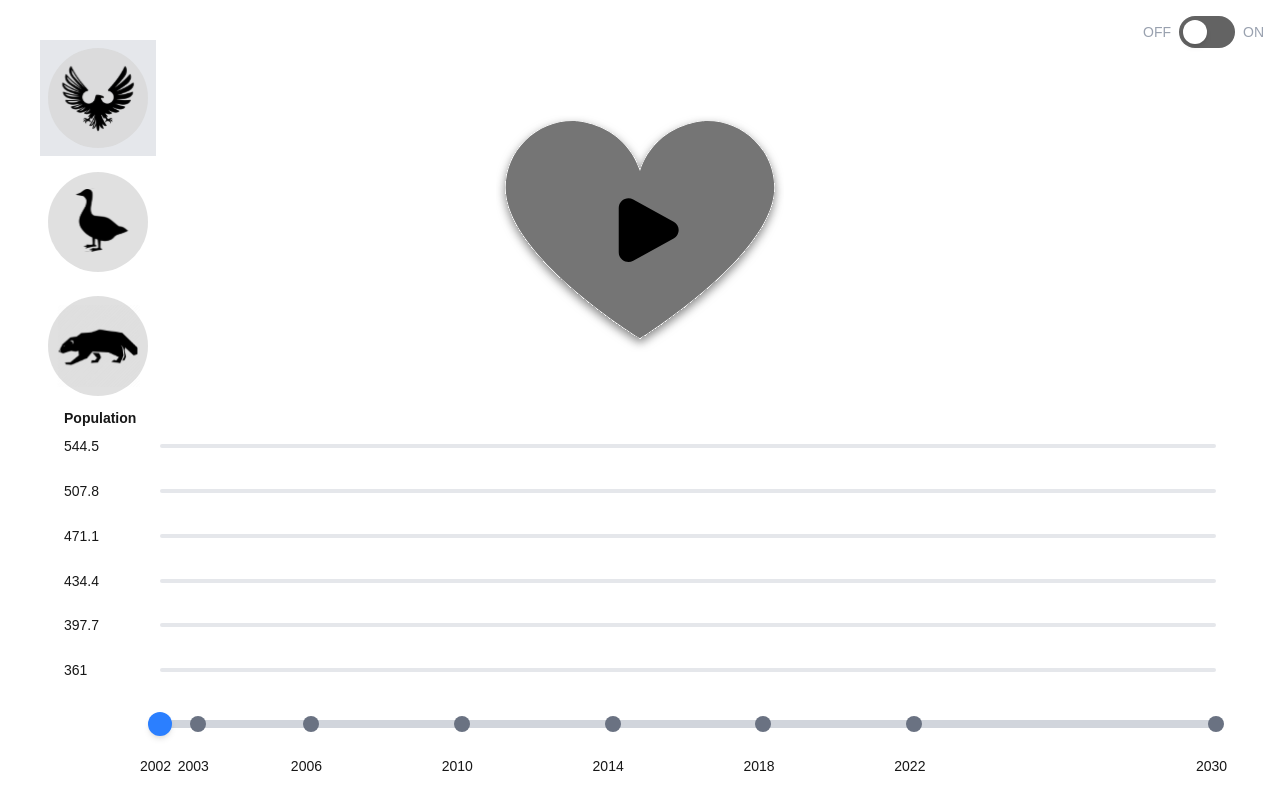
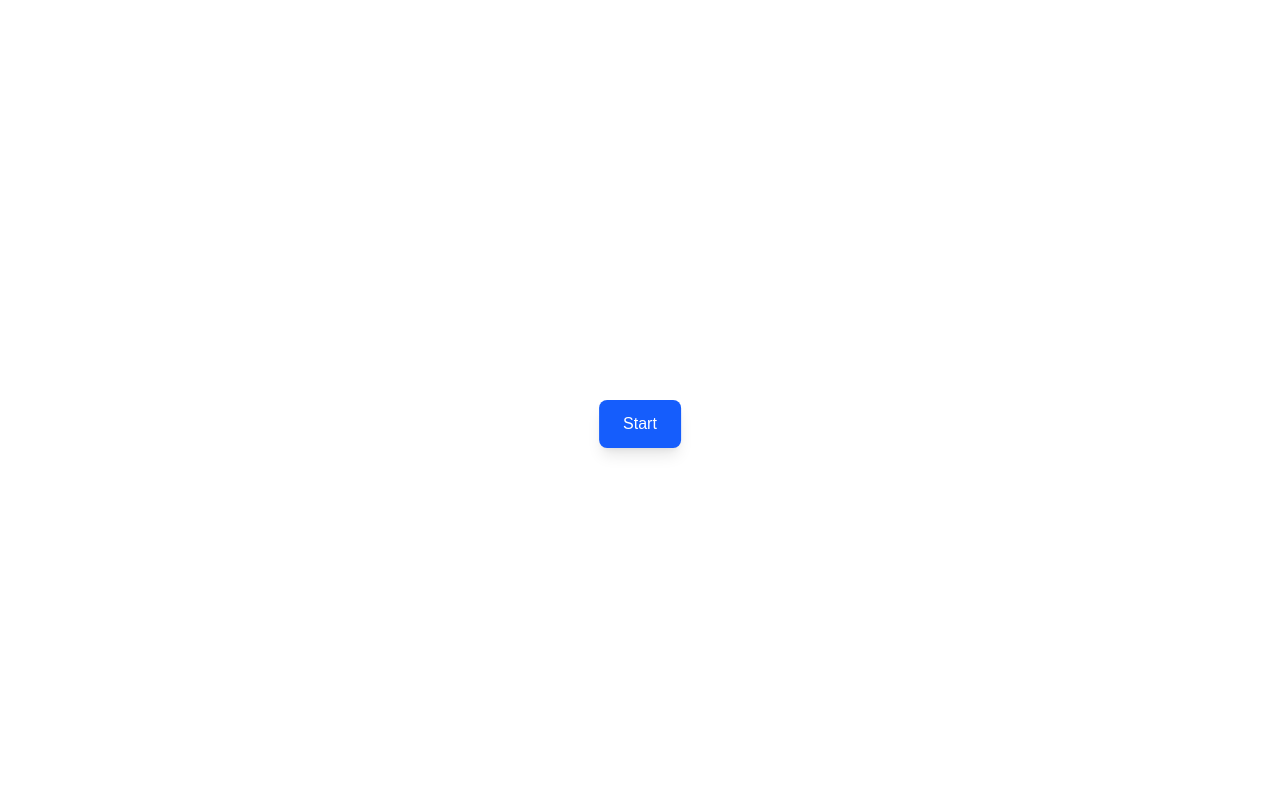
Before and after one commit to hsinlun99/sound-in-interaction, a Next.js app: page / in a window 1280 px wide. Built offline with nearby package versions, Linux system fonts and the light colour scheme.

Commit message:
feat: :sparkles: draft of new slider

```diff
--- /dev/null
+++ b/src/components/InteractiveSlider.tsx
@@ -0,0 +1,94 @@
+import { useEffect, useState } from "react";
+
+interface InteractiveSliderProps {
+  audioContext: AudioContext | null;
+  years: number[];
+}
+
+const InteractiveSlider: React.FC<InteractiveSliderProps> = ({ years, audioContext }) => {
+  const [position, setPosition] = useState(0);
+
+  // 計算當前年份索引
+  const getYearIndex = (pos: number) => {
+    const segmentCount = years.length - 1;
+    const segmentSize = 100 / segmentCount;
+    return Math.round(pos / segmentSize);
+  };
+
+
+  // 確定當前年份
+  const currentIndex = getYearIndex(position);
+
+  // 小幅度移動的步長 (較小的值使移動更平滑)
+  const moveStep = 3;
+
+  // 處理移動到左側的函數
+  const handleMoveLeft = () => {
+    if (position > 0) {
+      setPosition(Math.max(0, position - moveStep));
+    }
+  };
+
+  // 處理移動到右側的函數
+  const handleMoveRight = () => {
+    if (position < 100) {
+      setPosition(Math.min(100, position + moveStep));
+    }
+  };
+
+  // for debugging
+  useEffect(() => {
+    console.log("Current year:", years[currentIndex]);
+  }, [currentIndex, years])
+
+
+  return (
+    <>
+      <div className="flex flex-col items-center w-full mx-auto p-4">
+        {/* 滑塊軌道 */}
+        <div className="relative w-full h-2 bg-gray-200 rounded-full mb-2">
+          {/* 滑塊拇指 */}
+          <div
+            className="absolute w-6 h-6 bg-blue-500 rounded-full -ml-3 -mt-2 cursor-pointer shadow-md hover:bg-blue-600 transition-colors"
+            style={{ left: `${position}%` }}
+          ></div>
+        </div>
+
+        {/* 標籤容器 */}
+        <div className="relative w-full flex justify-between">
+          {years.map((year, index) => {
+            // 計算每個標籤的位置百分比
+            return (
+              <div
+                key={year}
+                className={`text-sm ${index === currentIndex ? 'text-blue-500 font-bold' : 'text-gray-500'}`}
+              >
+                {year}
+              </div>
+            );
+          })}
+        </div>
+
+        {/* 控制按鈕區域 */}
+        <div className="flex justify-between w-full mb-2">
+          <button
+            onClick={handleMoveLeft}
+            disabled={position <= 0}
+            className="px-4 py-2 bg-blue-500 text-white rounded disabled:bg-gray-300"
+          >
+            ← 向左移動
+          </button>
+          <button
+            onClick={handleMoveRight}
+            disabled={position >= 100}
+            className="px-4 py-2 bg-blue-500 text-white rounded disabled:bg-gray-300"
+          >
+            向右移動 →
+          </button>
+        </div>
+      </div>
+    </>
+  );
+};
+
+export default InteractiveSlider;
--- /dev/null
+++ b/src/components/StartButton.tsx
@@ -0,0 +1,16 @@
+interface StartButtonProps {
+  onClick: () => void;
+}
+
+const StartButton: React.FC<StartButtonProps> = ({ onClick }) => {
+  return (
+    <button
+      className="absolute top-[10%] left-[50%] transform -translate-x-1/2 px-6 py-3 bg-blue-600 text-white rounded-lg shadow-lg"
+      onClick={onClick}
+    >
+      Start
+    </button>
+  );
+};
+
+export default StartButton;
--- a/src/pages/index.tsx
+++ b/src/pages/index.tsx
@@ -1,68 +1,74 @@
-import TimeLine from "@/components/TimeLine";
-import Image from "next/image";
 import React, { useState } from "react";
-import AnimalData from "../../public/data/animals-data.json"
+import StartButton from "@/components/StartButton";
+import InteractiveSlider from "@/components/InteractiveSlider";
+import AnimalData from "../../public/data/animals-data.json";
 
 export default function Home() {
-  // State to track which animal tab is active
-  const [activeAnimal, setActiveAnimal] = useState("eagle");
-
-  // Handler for button clicks
-  const handleAnimalClick = (animal: React.SetStateAction<string>) => {
-    setActiveAnimal(animal);
-  };
+  const [audioContext, setAudioContext] = useState<AudioContext | null>(null);
+  const [isAudioReady, setIsAudioReady] = useState<boolean>(false);
 
   const eagle = AnimalData[0];
-  const goose = AnimalData[1];
-  const wolverine = AnimalData[2];
-
-  return (
-    <div className="grid min-h-screen">
-
-      {/* Left sidebar with tabs (1/12 width) */}
-      <div className="absolute top-10 left-10 flex flex-col items-center gap-2">
-        <button
-          className={`row-span-1 p-2 ${activeAnimal === "eagle" ? "bg-gray-200" : ""}`}
-          onClick={() => handleAnimalClick("eagle")}
-        >
-          <Image src="/image/animal-eagle.svg" alt="eagle's icon" width={100} height={100} priority />
-        </button>
-        <button
-          className={`row-span-1 p-2 ${activeAnimal === "goose" ? "bg-gray-200" : ""}`}
-          onClick={() => handleAnimalClick("goose")}
-        >
-          <Image src="/image/animal-goose.svg" alt="goose's icon" width={100} height={100} priority />
-        </button>
-        <button
-          className={`row-span-1 p-2 ${activeAnimal === "wolverine" ? "bg-gray-200" : ""}`}
-          onClick={() => handleAnimalClick("wolverine")}
-        >
-          <Image src="/image/animal-wolverine.svg" alt="wolverine's icon" width={100} height={100} priority />
-        </button>
-      </div>
 
 
-      <div className="grid row-span-full grid-rows-12">
-        {/* Content for animals - only show the active one */}
-        {activeAnimal === "eagle" && (
-          <div className="row-span-full">
-            <TimeLine years={eagle.years} yearAudios={eagle.yearAudios} healthLevels={eagle.healthLevels} population={eagle.population} yLabels={eagle.yLabels} facts={eagle.facts} animalId="eagle" />
+  const handleStart = async () => {
+    if (!audioContext) {
+      try {
+        const context = new AudioContext();
+        setAudioContext(context);
+
+        // Ensure audio context is fully resumed before continuing
+        await context.resume().then(() => {
+          console.log("AudioContext is resumed and ready");
+        })
+
+        setIsAudioReady(true);
+      } catch (err) {
+        console.error("Error initializing audio context:", err);
+      }
+    }
+  };
+  return (
+    <>
+      {!isAudioReady && (
+        <div className="absolute top-[50%] left-[50%] transform -translate-x-1/2 -translate-y-1/2">
+          <StartButton onClick={handleStart} />
+        </div>
+      )}
+      {isAudioReady && (
+        <>
+          <div className="justify-between flex w-screen min-w-full min-h-screen">
+            <div className="col-span-2 flex items-center">
+              <div className="grid grid-rows-3">
+                <div>
+                  <button>eagle</button>
+                </div>
+                <div>
+                  <button>eagle</button>
+                </div>
+                <div>
+                  <button>eagle</button>
+                </div>
+              </div>
+            </div>
+
+            <div className="col-span-8 grid grid-row-6 mx-auto items-center min-w-6/12">
+              <div className="row-span-2 flex items-center justify-center">
+                <button>play/pause</button>
+
+              </div>
+              <div className="w-full">
+                <InteractiveSlider years={eagle.years} audioContext={audioContext} />
+
+              </div>
+            </div>
+
+
+            <div className="col-span-2 flex items-center">
+              <button>eagle</button>
+            </div>
           </div>
-        )}
-
-        {activeAnimal === "goose" && (
-          <div className="row-span-full">
-            <TimeLine years={goose.years} yearAudios={goose.yearAudios} healthLevels={goose.healthLevels} population={goose.population} yLabels={goose.yLabels} facts={goose.facts} animalId="goose" />
-          </div>
-        )}
-
-        {activeAnimal === "wolverine" && (
-          <div className="row-span-full">
-            <TimeLine years={wolverine.years} yearAudios={wolverine.yearAudios} healthLevels={wolverine.healthLevels} population={wolverine.population} yLabels={wolverine.yLabels} facts={wolverine.facts} animalId="wolverine" />
-            {/* Additional wolverine content */}
-          </div>
-        )}
-      </div>
-    </div>
+        </>
+      )}
+    </>
   );
 }
```
